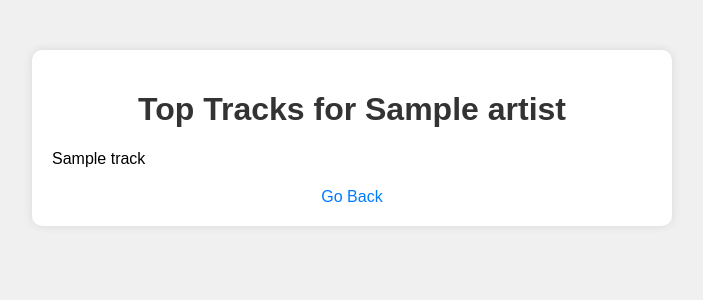
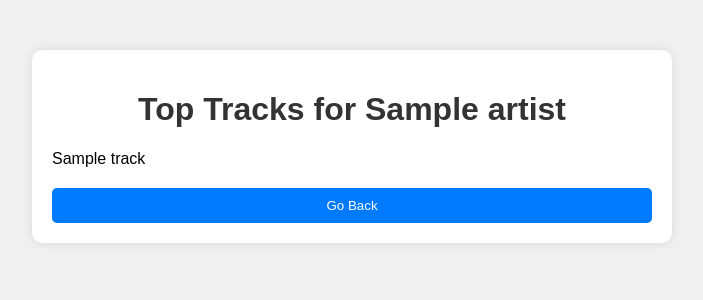
Before and after one commit to MooseFaceKilla/song-player-test, a Flask app: template templates/top_tracks.html in a window 1280 px wide. Shown: the top 300 px of the page, without its empty margins (288-991 px from the left). Run offline with Flask 3, Linux system fonts and the light colour scheme; the template is opened without the code that fills it: most values are stand-ins (such as "Sample title", 1, 10 or a date in 2020).

Commit message:
Update top_tracks.html

```diff
--- a/templates/top_tracks.html
+++ b/templates/top_tracks.html
@@ -30,15 +30,21 @@
         li {
             margin-bottom: 10px;
         }
-        a {
+        .goback-btn {
             display: block;
+            width: 100%;
+            padding: 10px;
+            margin-top: 20px;
+            background-color: #007bff;
+            color: #fff;
+            border: none;
+            border-radius: 5px;
+            cursor: pointer;
             text-align: center;
-            margin-top: 20px;
             text-decoration: none;
-            color: #007bff;
         }
-        a:hover {
-            text-decoration: underline;
+        .goback-btn:hover {
+            background-color: #0056b3;
         }
     </style>
 </head>
@@ -50,7 +56,7 @@
             <li>{{ track['name'] }}</li>
             {% endfor %}
         </ul>
-        <a href="/">Go Back</a>  <!-- Add a link to go back to the home page -->
+        <button class="goback-btn" onclick="window.history.back();">Go Back</button> <!-- Go back button as an actual button -->
     </div>
 </body>
 </html>
```
